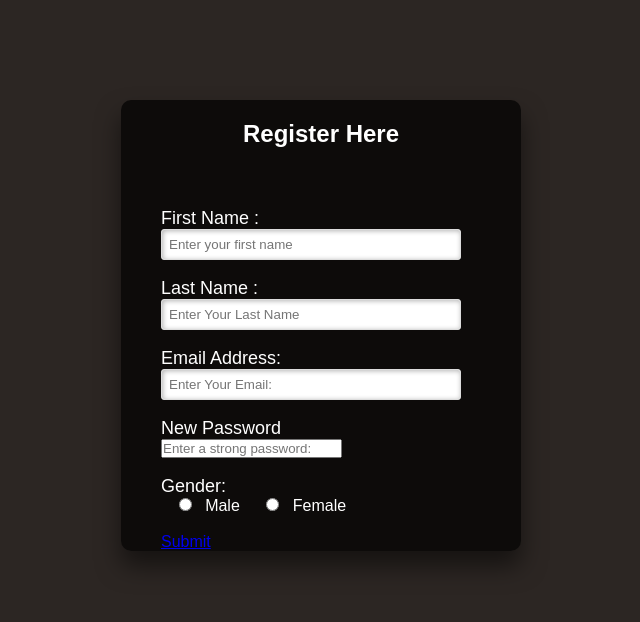
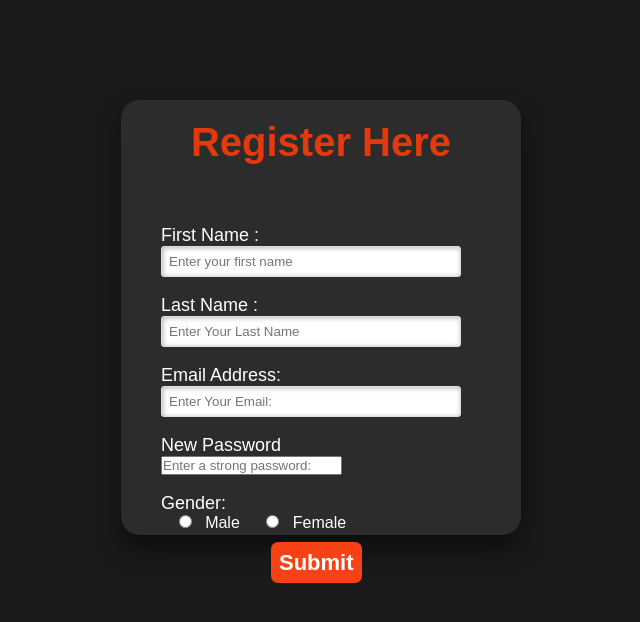
Before and after one commit to Charan2k/AI-attendance-system, a plain HTML site: page web-app/index1.html in a window 1280 px wide. Shown: the whole page, without its empty margins (319-959 px from the left). Drawn offline with Linux system fonts and the light colour scheme.

Commit message:
Update style1.css
made changes in Registration part and adjustment in Submit button

```diff
--- a/web-app/style1.css
+++ b/web-app/style1.css
@@ -5,7 +5,7 @@
 
 }
 body{
-    background-color: #2c2623;
+    background-color: #1b1a1a;
     background-size: cover;
     font-family: sans-serif;
 }
@@ -14,23 +14,28 @@ div.main{
     margin: 100px auto 0px auto;
 }
 h2{
+    font-weight: bold;
+    font-size: 40px;
     text-align: center;
     padding: 20px;
     font-family: sans-serif;
+    color: #e4380d;
 }
 div.register{
-    background-color:  rgba(0,0,0,0.7);
-    border-radius: 10px;
+    background-color:rgba(255,255,255, 0.08);
+    border-radius: 19px;
+    height: 435px;
     color: #fff;
-    box-shadow: 0 15px 25px rgba(0,0,0,0.5);
+    box-shadow: 0 15px 25px rgba(0, 0, 0, 0.5);
   }
 form#register{
     margin: 40px;
 }
 label{
-    font-family: sans-serif;
+   font-family: sans-serif;
     font-size: 18px;
     font-style: normal;
+    margin-top: 1px;
 }
 input#name{
     width: 300px;
@@ -42,16 +47,18 @@ input#name{
     box-shadow: inset 1px 1px 5px
     rgba(0,0,0,0.3);
 }
-input#submit{
+.submit{
     width: 150px;
-    margin-bottom: 10px;
-    margin-left: 79px;
+    margin-left:110px;
+    margin-top: 180px;
     border-radius: 7px;
+    text-decoration: none;
     padding: 8px;
-    font-size: 17px;
+    font-size: 22px;
     font-family: sans-serif;
-    font-weight: 600;
+    font-weight: 550;
     border: #ff652f;
-    background-color: #ff652f;
+    background-color: #f74215;
+    box-shadow: #1b1a1a;
     color: #fff;
 }
```
